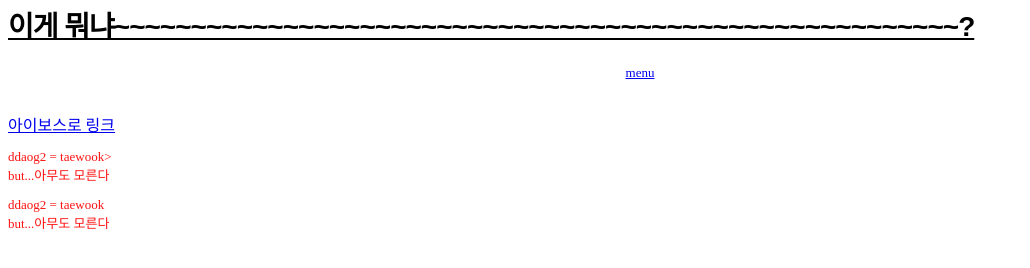
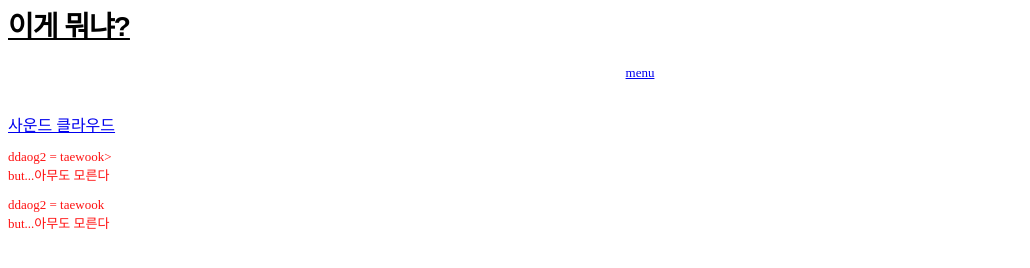
Before and after one commit to ddaog2/test, a plain HTML site: page index.html in a window 1280 px wide. Shown: the whole page, without its empty margins (0-1030 px from the left). Drawn offline with Linux system fonts and the light colour scheme.

Commit message:
사운드 클라우드 링크로 변경

```diff
--- a/index.html
+++ b/index.html
@@ -6,12 +6,12 @@
 </head>
 
 <body>
-    <h1>이게 뭐냐~~~~~~~~~~~~~~~~~~~~~~~~~~~~~~~~~~~~~~~~~~~~~~~~~~~~~~~?</h1>
+    <h1>이게 뭐냐?</h1>
     <p style="text-align: center">
         <a href="menu.html">menu</a>
     </p>
     <br />
-    <a href="https://www.i-boss.co.kr/ab-7214">아이보스로 링크</a>
+    <a href="c11.kr/_taok">사운드 클라우드</a>
     <br />
     <div class="content">
         <p>ddaog2 = taewook><br />
```
